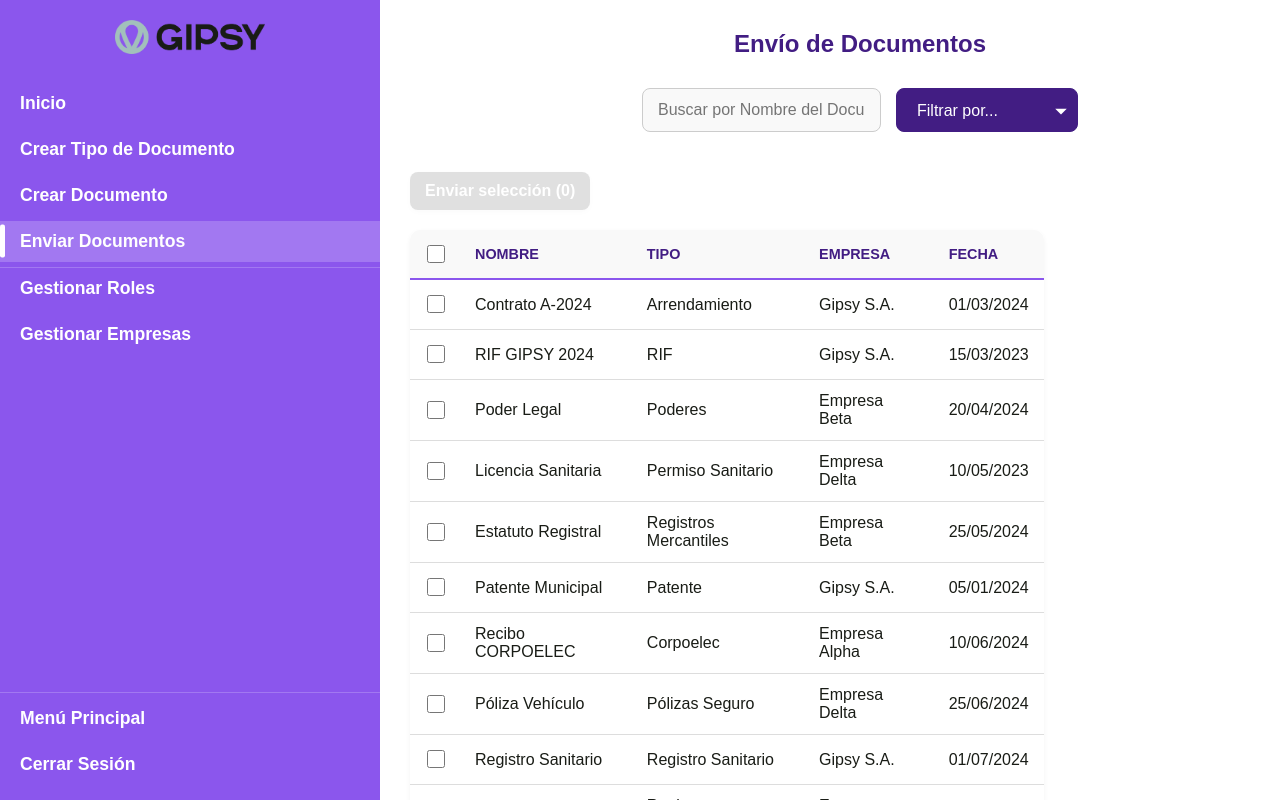
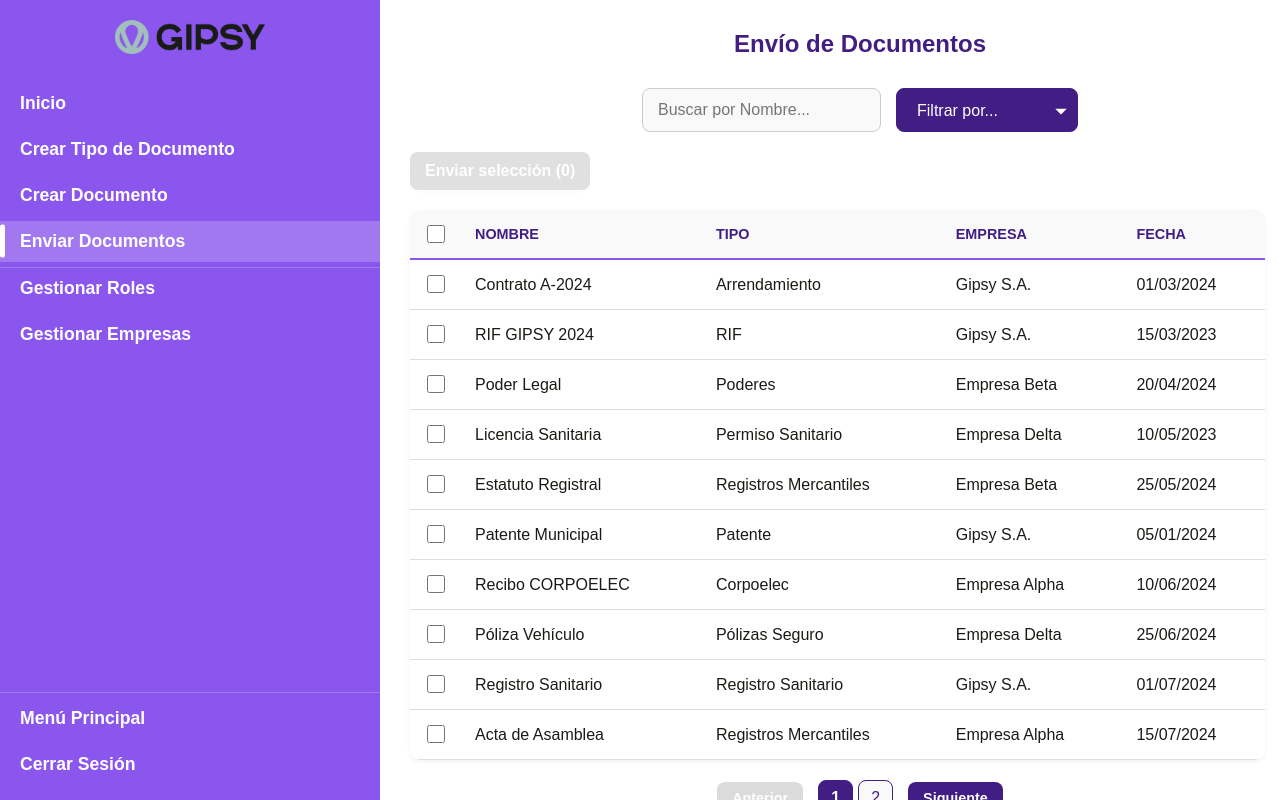
Before and after one commit to ProyGipsy/DocumentosApp, a React (Vite) app in the folder frontend/: page /documents/send-documents in a window 1280 px wide. Built offline with nearby package versions, Linux system fonts and the light colour scheme.

Commit message:
Fix SendDocuments table

```diff
--- a/frontend/src/components/general/SendDocuments.jsx
+++ b/frontend/src/components/general/SendDocuments.jsx
@@ -145,7 +145,7 @@ const SendDocuments = () => {
 
     return (
         <LayoutBase activePage="sendDocuments">
-            <div className="document-list-container">
+            <div className="sendDocument-list-container">
                 <h2 className="folder-title-sendDocuments">Envío de Documentos</h2>
                 <br></br>
 
@@ -155,7 +155,7 @@ const SendDocuments = () => {
                     <div className="search-filter-group users-table-style send-documents-layout">
                         <input
                             type="text"
-                            placeholder="Buscar por Nombre del Documento..."
+                            placeholder="Buscar por Nombre..."
                             className="search-input-doc-list-sendDocuments"
                             value={searchTerm}
                             onChange={(e) => setSearchTerm(e.target.value)}
@@ -187,7 +187,7 @@ const SendDocuments = () => {
                                 <option value="">
                                     {primaryFilter === 'year' && 'Seleccione un año'}
                                     {primaryFilter === 'company' && 'Seleccione una empresa'}
-                                    {primaryFilter === 'type' && 'Seleccione un tipo'} {/* 💡 AJUSTE 3: Nuevo placeholder */}
+                                    {primaryFilter === 'type' && 'Seleccione un tipo'}
                                 </option>
                                 {secondaryFilterOptions.map(option => (
                                     <option key={option.value} value={option.value}>
--- a/frontend/src/styles/general/sendDocuments.css
+++ b/frontend/src/styles/general/sendDocuments.css
@@ -1,9 +1,8 @@
 /* --- Estilos Generales del Contenedor de la Lista --- */
-.document-list-container {
+.sendDocument-list-container {
     padding: 30px;
     background-color: white;
     min-height: calc(100vh - 40px);
-    display: flex;
     flex-direction: column;
     width: 100%;
 }
```
